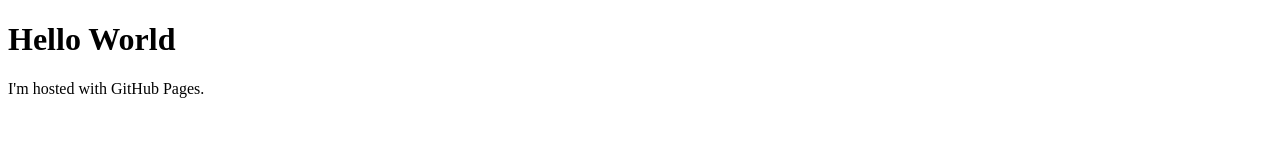
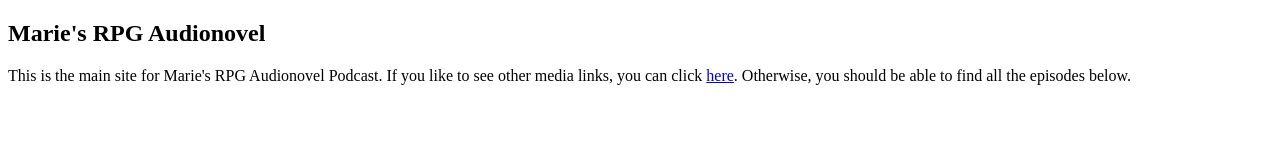
Before and after one commit to tanenedyr/RPGAudionovel, a plain HTML site: page index.html in a window 1280 px wide. Drawn offline with Linux system fonts and the light colour scheme.

Commit message:
Updated the index

```diff
--- a/index.html
+++ b/index.html
@@ -1,8 +1,13 @@
 <!DOCTYPE html>
 
 <html>
-	<body>
-		<h1>Hello World</h1>
-		<p>I'm hosted with GitHub Pages.</p>
+	<head>
+		<title>Marie's Podcast Hosting</title>
+		<link rel="stylesheet" type="text/css" href="tanenedyr.github.io/Format.css">
+	</head>
+
+	<body id = "general">
+		<h2>Marie's RPG Audionovel</h2>
+		<p>This is the main site for Marie's RPG Audionovel Podcast. If you like to see other media links, you can click <a href="tanenedyr.github.io">here</a>. Otherwise, you should be able to find all the episodes below.</p>
 	</body>
 </html>
```
